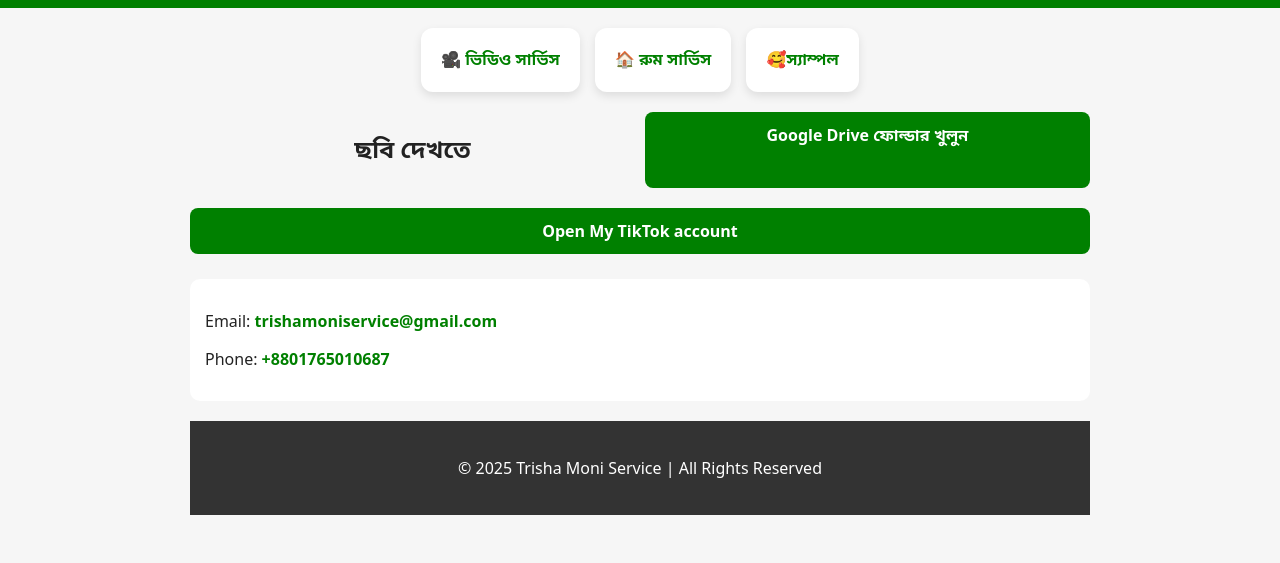
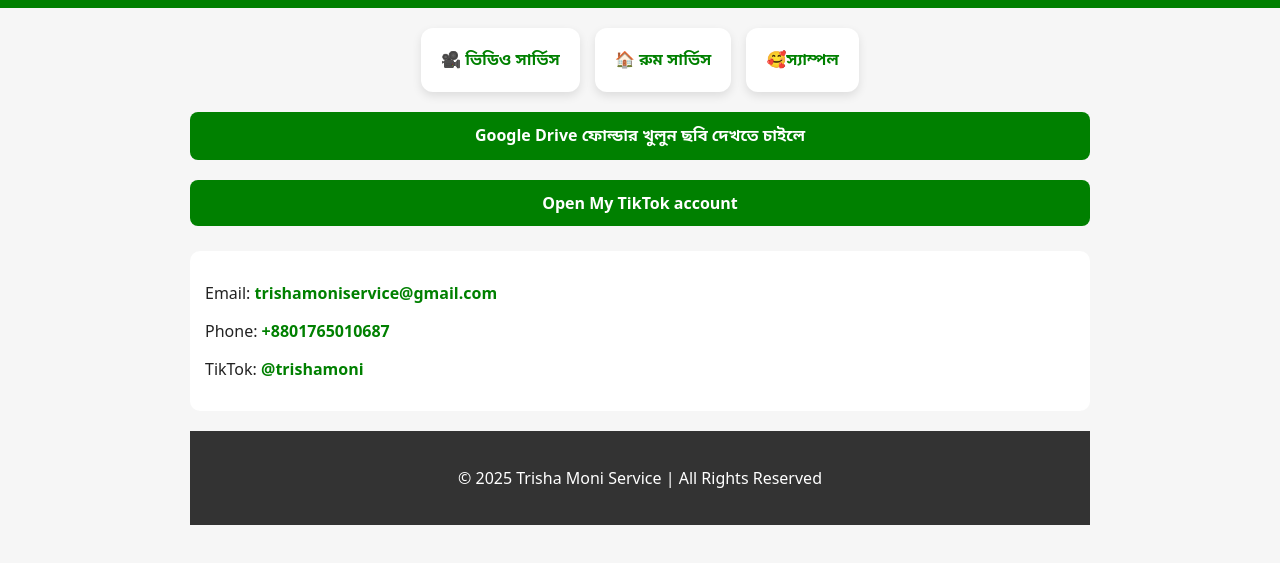
Before and after one commit to rupadash687-ctrl/Rupa-dash-, a plain HTML site: page index.html in a window 1280 px wide. Shown: the part 95-658 px from the top of the page. Drawn offline with Linux system fonts and the light colour scheme.

Commit message:
Update index.html

```diff
--- a/index.html
+++ b/index.html
@@ -41,10 +41,9 @@
     </section>
 
     <section class="gallery" style="text-align:center; margin-top:20px;">
-  <h2>ছবি দেখতে</h2>
   <a href="https://drive.google.com/file/d/1wZkLUPbstQOkRy3-cQ1KGkOoMMGa5Zkj/view?usp=drivesdk" target="_blank"
      style="display:inline-block; padding:12px 25px; background:green; color:white; border-radius:8px; text-decoration:none; font-weight:bold; font-size:16px; transition:0.2s;">
-    Google Drive ফোল্ডার খুলুন
+    Google Drive ফোল্ডার খুলুন ছবি দেখতে চাইলে
   </a>
     </section>
     <section class="gallery" style="text-align:center; margin-top:20px;">
@@ -57,6 +56,7 @@
     <section class="contact">
       <p>Email: <a href="https://drive.google.com/drive/folders/1Dmt_lZjp3BSkO9WRt2rTOe2Skj6yfjQm" target="_blank">trishamoniservice@gmail.com</a></p>
       <p>Phone: <a href="tel:+8801765010687">+8801765010687</a></p>
+   <p>TikTok: <a href="https://www.tiktok.com/@trishamoni392" target="_blank">@trishamoni</a></p>
     </section>
 
     <footer>
```
